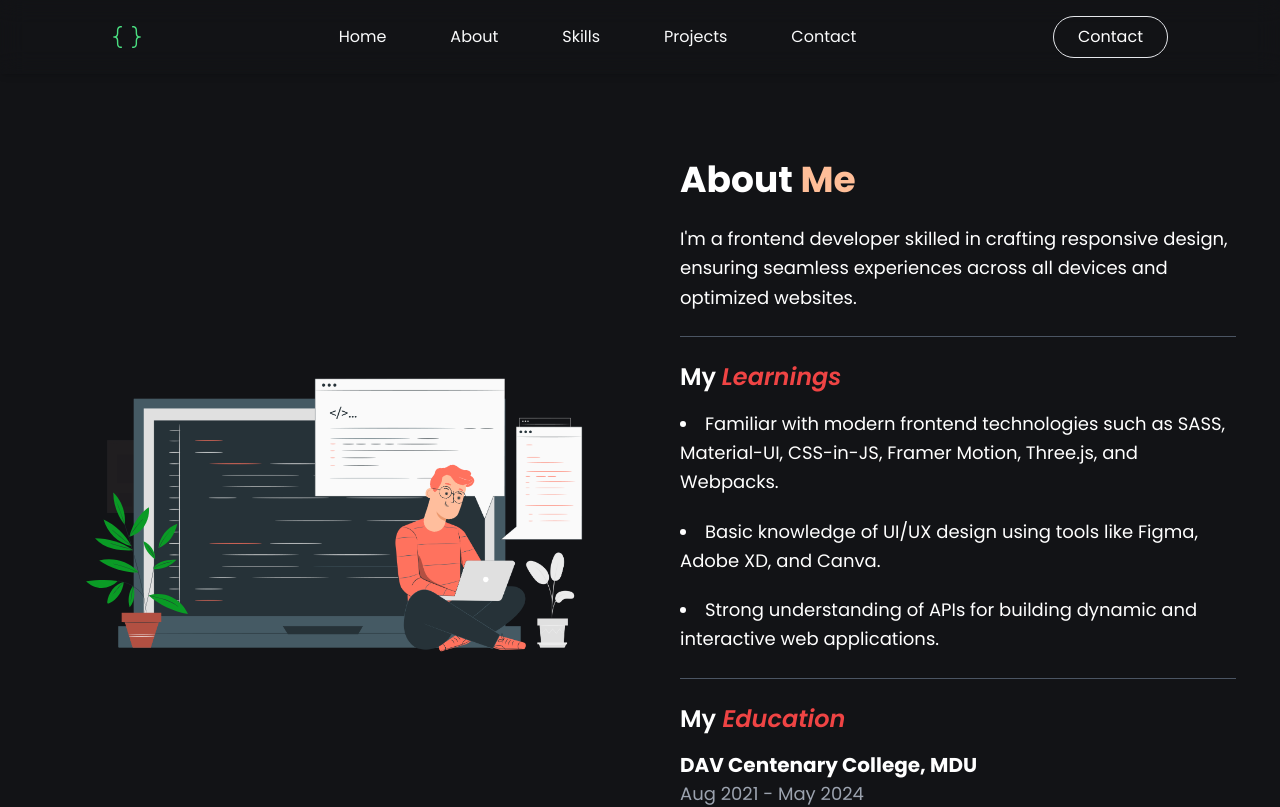
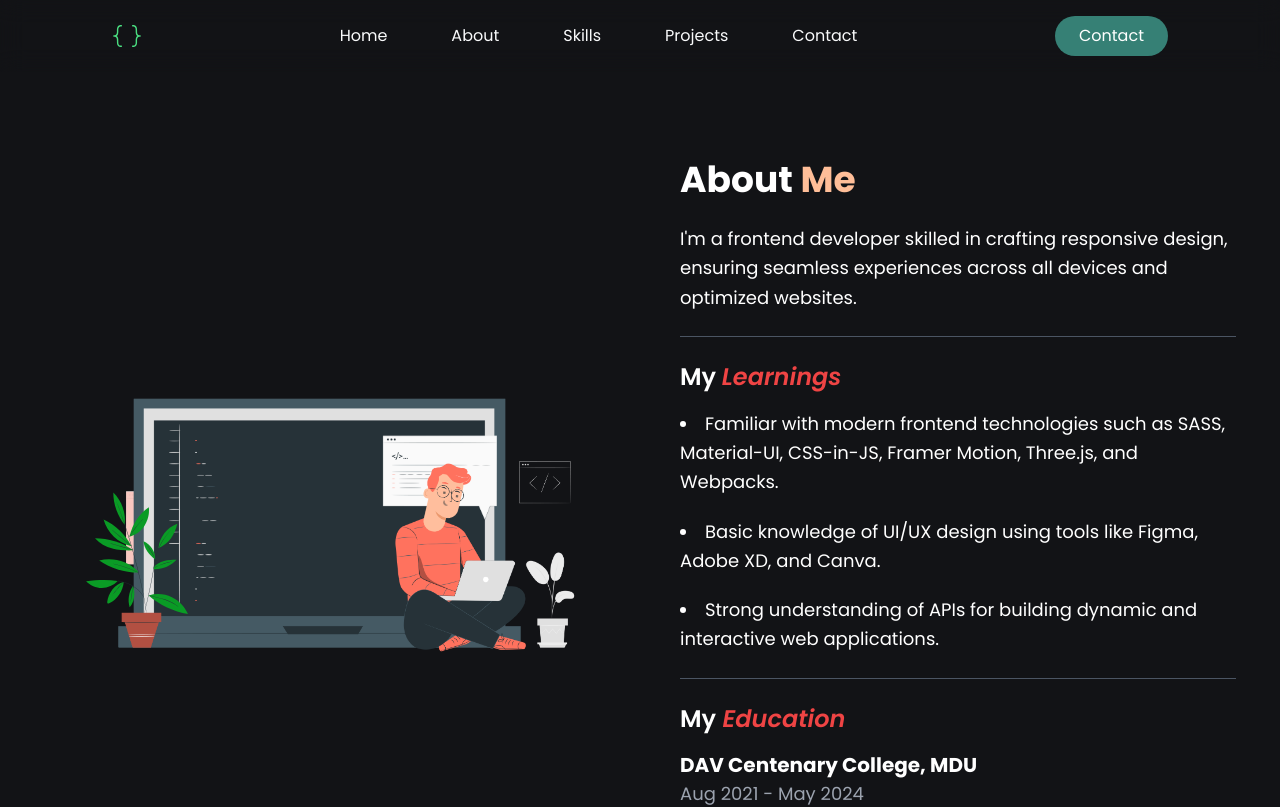
Before and after one commit to gauravdevrani8/Portfolio, a React (Vite) app: page /about in a window 1280 px wide. Shown: the top 807 px of the page. Built offline with nearby package versions, Linux system fonts and the light colour scheme; a web font is replaced by a local one.

Commit message:
Added loader

```diff
--- a/package.json
+++ b/package.json
@@ -17,12 +17,14 @@
     "clsx": "^2.1.1",
     "dotenv": "^16.4.5",
     "framer-motion": "^11.2.10",
+    "gsap": "^3.12.5",
     "lottie-react": "^2.4.0",
     "react": "^18.3.1",
     "react-dom": "^18.3.1",
     "react-icons": "^5.2.1",
     "react-router-dom": "^6.23.1",
     "react-simple-typewriter": "^5.0.1",
+    "react-spinners": "^0.14.1",
     "tailwind-merge": "^2.3.0"
   },
   "devDependencies": {
--- a/src/App.jsx
+++ b/src/App.jsx
@@ -1,4 +1,4 @@
-import React from 'react';
+import React, { useState, useEffect } from 'react';
 import { BrowserRouter as Router, Route, Routes } from 'react-router-dom';
 import Header from './Components/Header/Header';
 import Home from './Components/Home/Home';
@@ -7,13 +7,25 @@ import Projects from './Components/Projects/Projects';
 import Contact from './Components/Contacts/Contacts';
 import About from './Components/About/About';
 import Footer from './Components/Footer/Footer';
+import Loader from './Components/Spinner/Spinner';
+const App = () => {
+  const [loading, setLoading] = useState(true);
 
-// Import your video file
-import backgroundVideo from './assets/background8.mp4';
+  useEffect(() => {
+    const handleLoading = () => {
+      setLoading(false);
+    };
 
-const App = () => {
+    // Simulate a delay to demonstrate the loader
+    setTimeout(handleLoading, 2000);
+
+    return () => clearTimeout(handleLoading);
+  }, []);
+
   return (
     <div className='bg-[#121316]'>
+      {loading && <Loader />}
+      {!loading && (
         <Router>
           <Header />
           <Routes>
@@ -25,8 +37,9 @@ const App = () => {
           </Routes>
           <Footer />
         </Router>
+      )}
     </div>
   );
-}
+};
 
 export default App;
--- a/src/Components/About/About.jsx
+++ b/src/Components/About/About.jsx
@@ -5,7 +5,7 @@ import { education } from '../../Data/Data';
 const About = () => {
   return (
     <div className="min-h-96 flex flex-col md:flex-row pt-16 justify-between px-7 items-center bg-transparent text-white">
-      <div className="w-full md:w-1/2 flex justify-center items-center mb-8 md:mb-0">
+      <div className="w-full md:w-1/2 hidden md:flex justify-center items-center mb-8 md:mb-0">
         <Lottie animationData={Animation} className="w-80 h-80 md:w-[60vw] md:h-[60vh]" />
       </div>
       <div className="w-full md:w-1/2 max-w-3xl px-4 py-8 md:pl-10 space-y-6">
--- a/src/Components/Contacts/Contacts.jsx
+++ b/src/Components/Contacts/Contacts.jsx
@@ -6,7 +6,7 @@ import Spline from '@splinetool/react-spline';
 const Contact = () => {
   return (
     <div className="min-h-screen flex flex-col md:flex-row lg:gap-24 items-center justify-center py-6">
-      <div className="w-full md:w-1/2 flex justify-center mb-6 md:mb-0">
+      <div className="w-full md:w-1/2 flex h-64 md:h-auto justify-center mb-6 md:mb-0">
       <Spline scene="https://prod.spline.design/Xf88RsRILsyEanwB/scene.splinecode" />
       </div>
 
--- a/src/Components/Header/Header.jsx
+++ b/src/Components/Header/Header.jsx
@@ -1,22 +1,35 @@
-import React, { useState } from 'react';
+import React, { useState, useEffect, useRef } from 'react';
 import { Link } from 'react-router-dom';
 import { FaBars, FaTimes } from 'react-icons/fa';
 import { PiBracketsCurlyLight } from "react-icons/pi";
+import { gsap } from 'gsap';
 
 const Header = () => {
   const [isOpen, setIsOpen] = useState(false);
+  const menuRef = useRef(null);
 
   const toggleMenu = () => {
     setIsOpen(!isOpen);
   };
 
+  useEffect(() => {
+    if (isOpen) {
+      gsap.fromTo(
+        menuRef.current.children,
+        { x: '100%', opacity: 0 },
+        { x: '0%', opacity: 1, stagger: 0.1, duration: 0.5, ease: 'power3.out' }
+      );
+    }
+  }, [isOpen]);
+
   return (
     <>
-      <header className=" fixed top-0 left-0 w-[100%] z-50 backdrop-blur-md  shadow-md text-gray-50">
+      <header className="fixed top-0 left-0 w-full z-50 backdrop-blur-md text-gray-50">
         <nav className="container mx-auto px-4 md:px-28 py-3 md:py-4 flex justify-between items-center">
           <div className="text-2xl font-bold flex items-center">
-            <h1 className="text-start  "> <span className=" text-3xl text-green-400 "><PiBracketsCurlyLight />
-            </span></h1>
+            <h1 className="text-start">
+              <span className="text-3xl text-green-400"><PiBracketsCurlyLight /></span>
+            </h1>
           </div>
 
           {/* Hamburger Icon for Mobile */}
@@ -48,7 +61,10 @@ const Header = () => {
           </ul>
 
           {/* Navigation Links for Small Screens */}
-          <ul className={`md:hidden space-y-2 absolute top-16 left-0 w-full bg-black bg-opacity-95 transition-transform duration-300 ${isOpen ? 'block' : 'hidden'}`}>
+          <ul
+            ref={menuRef}
+            className={`md:hidden space-y-2 absolute top-[99%] left-0 w-full bg-[#121316] bg-opacity-30 rounded-md transition-transform duration-300 ${isOpen ? 'block' : 'hidden'}`}
+          >
             <li className="flex items-center justify-center py-2">
               <Link to="/" className="nav-link" onClick={toggleMenu}>Home</Link>
             </li>
@@ -68,7 +84,7 @@ const Header = () => {
 
           {/* Contact Button for Large Screens */}
           <Link to="/contact" className="hidden md:block">
-            <button className="border hover:bg-[#368075]  transition duration-300 rounded-full font-poppins text-white py-2 px-6">
+            <button className="bg-[#368075] transition duration-300 rounded-full font-poppins text-white py-2 px-6">
               Contact
             </button>
           </Link>
@@ -78,6 +94,6 @@ const Header = () => {
       <div className="pt-16 md:pt-16"></div>
     </>
   );
-}
+};
 
 export default Header;
--- a/src/Components/HeroSection/HeroSection.jsx
+++ b/src/Components/HeroSection/HeroSection.jsx
@@ -8,7 +8,7 @@ import { MdFileDownload } from "react-icons/md";
 
 const HeroSection = () => {
   return (
-    <div className="relative flex flex-col md:flex-row text-white items-center h-[93vh] px-10 py-10 md:py-0">
+    <div className="relative flex flex-col md:flex-row text-white items-center md:h-[93vh] h-fit px-10 py-10 md:py-0">
       {/* Left Side Content */}
       <div className="relative md:w-1/2 flex flex-col justify-center items-center md:items-start text-center md:text-left space-y-6 z-20">
         <h1 className="text-4xl  md:text-8xl font-semibold mb-4">
@@ -49,8 +49,7 @@ const HeroSection = () => {
         </div>
       </div>
 
-      {/* Right Side Spline Animation */}
-      <div className="relative md:w-1/2 h-full flex justify-center items-center z-10">
+      <div className="relative md:w-1/2 md:h-full h-96 p=6 w-screen md:p-0 flex justify-center items-center z-10">
       <Spline scene="https://prod.spline.design/pJcfqg2Rz-MVLWpT/scene.splinecode" />
       </div>
     </div>
--- /dev/null
+++ b/src/Components/Spinner/Spinner.jsx
@@ -0,0 +1,15 @@
+// Components/Loader/Loader.js
+
+import React from 'react';
+import { HashLoader } from 'react-spinners';
+
+const Loader = () => {
+  return (
+    <div className="fixed inset-0 flex items-center justify-center bg-[#121316] z-50">
+     <HashLoader color="#ffffff"
+     size={150} />
+    </div>
+  );
+};
+
+export default Loader;
```
Also changed, not shown: 1 other file (tests, documents, lock files or other folders). Lines whose indentation alone changed are shown as unchanged.
